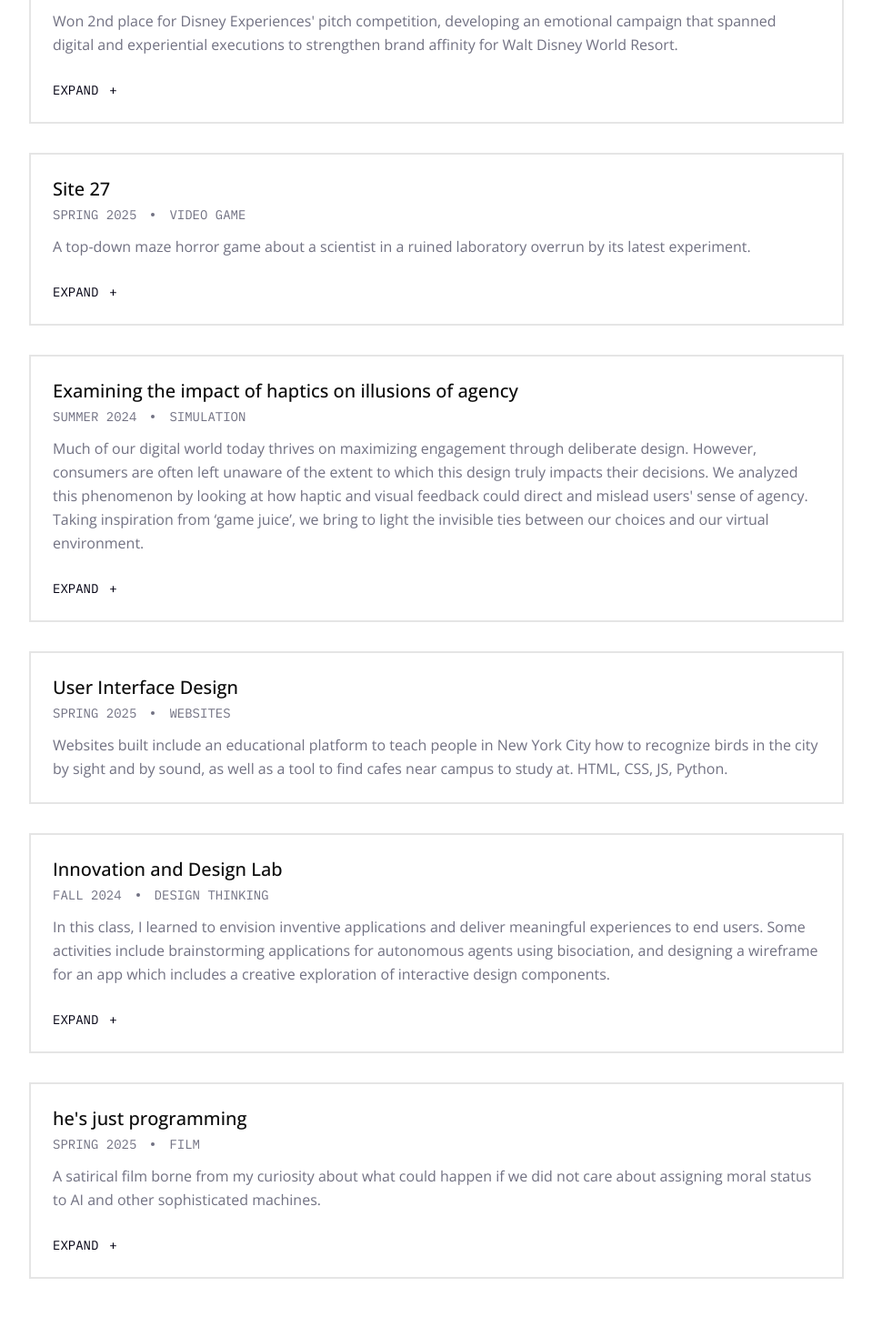
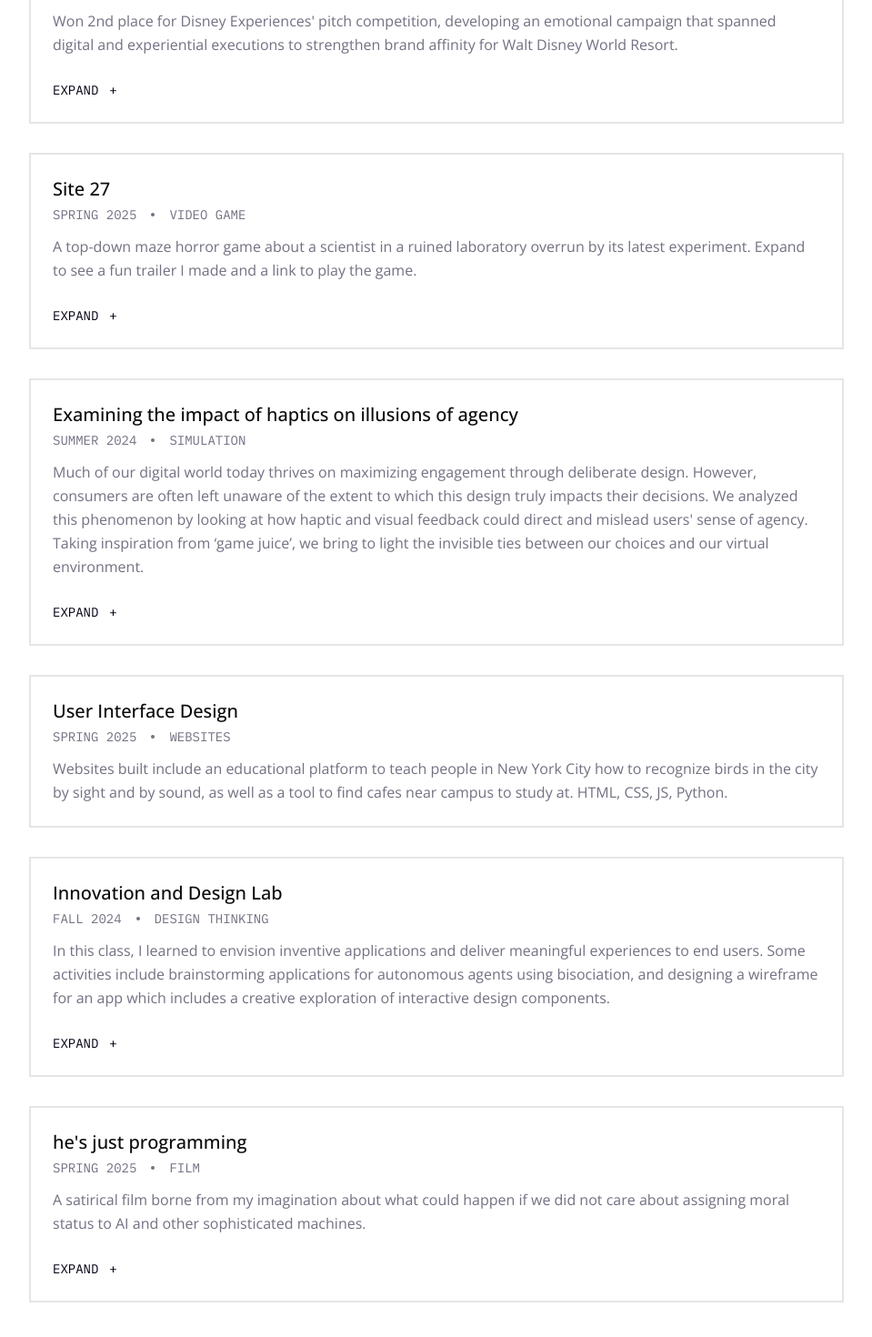
Before and after one commit to yukyii/aboutme, a React (Vite) app: page / in a window 1280 px wide. Shown: the part 4332-5802 px from the top of the page at 91% size, without its empty margins (160-1119 px from the left). Built offline with nearby package versions, Linux system fonts and the light colour scheme.

Commit message:
Last few tweaks.

```diff
--- a/src/components/Projects.tsx
+++ b/src/components/Projects.tsx
@@ -92,7 +92,7 @@ export function Projects() {
       title: "Site 27",
       date: "Spring 2025",
       article: "Video Game",
-      excerpt: "A top-down maze horror game about a scientist in a ruined laboratory overrun by its latest experiment.",
+      excerpt: "A top-down maze horror game about a scientist in a ruined laboratory overrun by its latest experiment. Expand to see a fun trailer I made and a link to play the game.",
       videoSrc: "https://www.youtube.com/embed/4TtxbjLVUpo?si=whP9l0mEImEjxdhD",
       contentType: "video" as const,
       link: "https://hjkimowl.itch.io/site27"
@@ -117,14 +117,14 @@ export function Projects() {
       date: "Fall 2024",
       article: "Design Thinking",
       excerpt: "In this class, I learned to envision inventive applications and deliver meaningful experiences to end users. Some activities include brainstorming applications for autonomous agents using bisociation, and designing a wireframe for an app which includes a creative exploration of interactive design components.",
-      imageSrc: "public/imgs/innovation-design-yukyi.png"
+      imageSrc: "/imgs/innovation-design-yukyi.png"
     },
     {
       title: "he's just programming",
       date: "Spring 2025",
       article: "Film",
-      excerpt: "A satirical film borne from my curiosity about what could happen if we did not care about assigning moral status to AI and other sophisticated machines.",
-      imageSrc: "public/imgs/justprogramming.png",
+      excerpt: "A satirical film borne from my imagination about what could happen if we did not care about assigning moral status to AI and other sophisticated machines.",
+      imageSrc: "/imgs/justprogramming.png",
       link: "https://youtu.be/AVxZSSJfgoY"
     }
   ];
```
